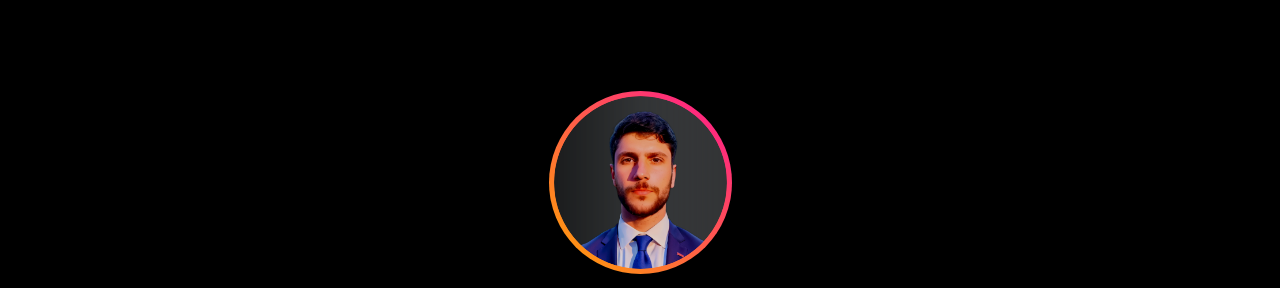
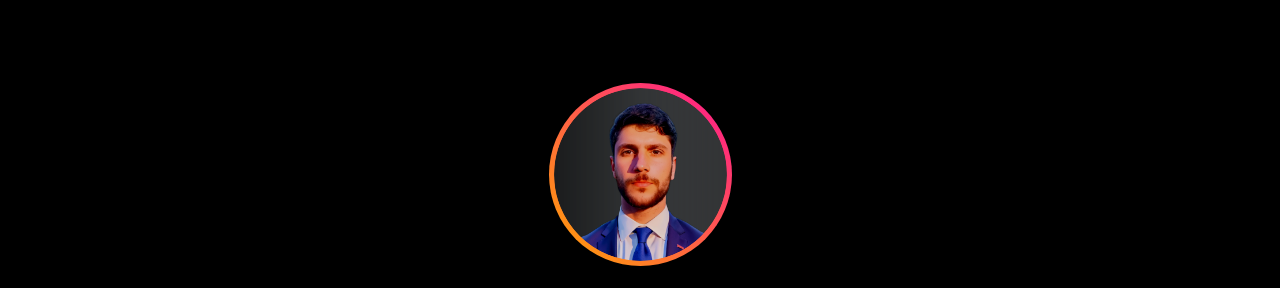
Before and after one commit to Gustavocaris/DeveloperGustavo, a plain HTML site: page Project/pageinitial.html in a window 1280 px wide. Shown: the part 58-346 px from the top of the page. Drawn offline with Linux system fonts and the light colour scheme.

Commit message:
Alterando header

```diff
--- a/Project/Style/content.css
+++ b/Project/Style/content.css
@@ -90,7 +90,7 @@ body {
 }
 
 #content {
-    height: 95vh;
+    height: 93vh;
     width: 100%;
     flex-direction: column;
     display: flex;
```
